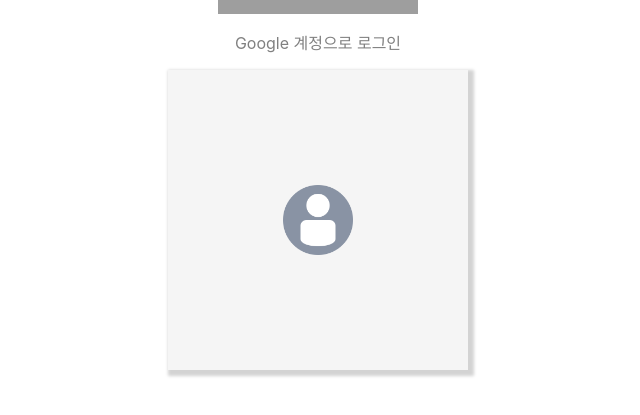
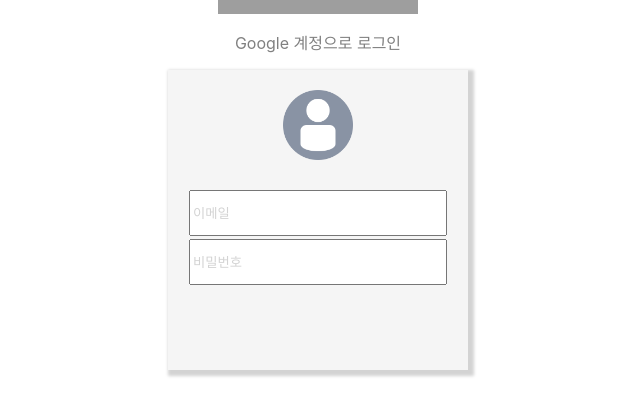
Before and after one commit to hyunjun9788/React_misson1, a React (Create React App) app: page / in a window 1280 px wide. Shown: the part 283-698 px from the top of the page, without its empty margins (322-962 px from the left). Built offline with nearby package versions, Linux system fonts and the light colour scheme; grey boxes are pictures that could not be loaded.

Commit message:
feat: 아이디 비번 input 추가

```diff
--- a/src/App.css
+++ b/src/App.css
@@ -20,13 +20,38 @@
 }
 .profile{
   width:70px;
+  position:absolute;
+  margin-top: 20px;
 }
 .login-box{
+  position:relative;
   background-color: whitesmoke;
   display:flex;
-  justify-content: center;
+  flex-direction: column;
+  justify-content: flex-start;
   align-items: center;
   width:300px;
   height:300px;
   box-shadow: 3px 3px 3px 3px lightgray;
 }
+.idPw{
+  display:flex;
+  align-items: center;
+  justify-content:center;
+  flex-direction: column;
+  position:absolute;
+  margin-top: 120px;
+}
+#email{
+  height:40px;
+  width:250px;
+
+}
+#pw{
+  height:40px;
+  width:250px;
+  margin-top: 3px;
+}
+input::placeholder{
+  color:lightgray;
+}
--- a/src/App.js
+++ b/src/App.js
@@ -11,6 +11,10 @@
   </div>
     <div className='login-box'>
       <img className='profile' src={profile}/>
+      <div className='idPw'>
+        <input id='email' type='text' placeholder='이메일'/>
+        <input id='pw' type='password' placeholder='비밀번호'/>
+      </div>
     </div>
       </div>
 
```
